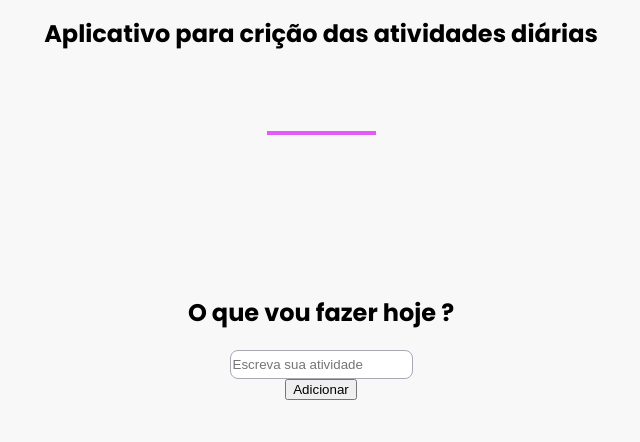
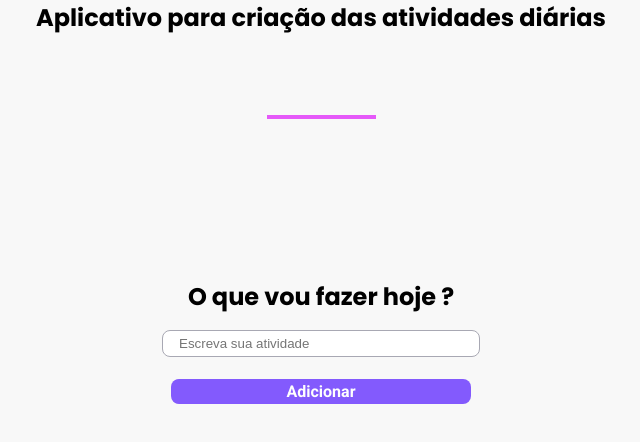
Before and after one commit to Paulopsrj/todoist-electronjs, an Electron app: page index.html in a window 800 px wide. Shown: the whole page, without its empty margins (79-719 px from the left). Drawn offline with Linux system fonts and the light colour scheme.

Commit message:
Personalização do input e botão

```diff
--- a/index.html
+++ b/index.html
@@ -1,23 +1,24 @@
 <!DOCTYPE html>
 <html>
+
 <head>
-    <link href="https://fonts.googleapis.com/css2?family=Poppins:wght@500;700&display=swap" rel="stylesheet">
-    <link href="./style.css" rel="stylesheet"/>
-    <meta charset="UTF-8">
+    <link href="https://fonts.googleapis.com/css2?family=Poppins:wght@500;700&family=Roboto:wght@700&display=swap" rel="stylesheet">
+    <link href="./style.css" rel="stylesheet" />
+    <meta charset="UTF-8" />
     <title>Todo ist</title>
+</head>
 
-  <title>todoist</title>
-</head>
 <body>
-  <h1>Aplicativo para crição das atividades diárias</h1>
+    <h1>Aplicativo para criação das atividades diárias</h1>
 
     <!--//traço de divisao -->
     <hr />
     <!-- Div com conteúdo de cadastrar atividade -->
-  <div class="conteudo-atividade" >
+    <div class="conteudo-atividade">
         <h2>O que vou fazer hoje ?</h2>
         <input type="text" placeholder="Escreva sua atividade" />
         <button>Adicionar</button>
     </div>
 </body>
+
 </html>
--- a/style.css
+++ b/style.css
@@ -1,33 +1,60 @@
-body{
+* {
+    margin: 0;
+    padding: 0;
+}
+
+body {
     background: #f8f8f8;
-  font-family: 'Poppins', sans-serif;
+    font-family: "Poppins", sans-serif;
     text-align: center;
 }
 
-h1{
+h1 {
     text-align: center;
     font-size: 24px;
 }
 
-hr{
+hr {
     width: 105px;
-  border: 2px solid #E559F9;
+    border: 2px solid #e559f9;
     margin-top: 80px;
     margin-bottom: 80px;
+    margin-left: auto;
+    margin-right: auto;
 }
 
-.conteudo-atividade{
+.conteudo-atividade {
     display: flex;
     flex-direction: column;
     align-items: center;
 }
 
-input{
+input {
+    width: 300px;
     height: 25px;
     border-radius: 8px;
-  border: 1px solid #A8A8B3;
+    border: 1px solid #a8a8b3;
+    padding-left: 16px;
+    margin-top: 16px;
 }
 
-h2{
+button {
+    background: #835AFD;
+    color: #FEFEFE;
+    width: 300px;
+    border: none;
+    height: 25px;
+    border-radius: 8px;
+    margin-top: 22px;
+    font-family: "Roboto", sans-serif;
+    font-size: 16px;
+    cursor: pointer;
+}
+
+button:hover {
+    background: #632fff;
+}
+
+h2 {
     margin-top: 80px;
 }
```
Lines whose indentation alone changed are shown as unchanged.
